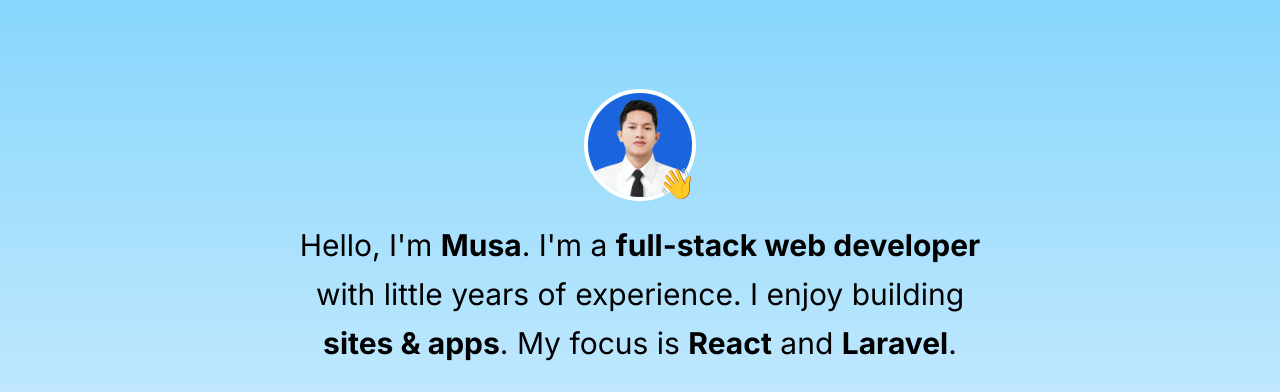
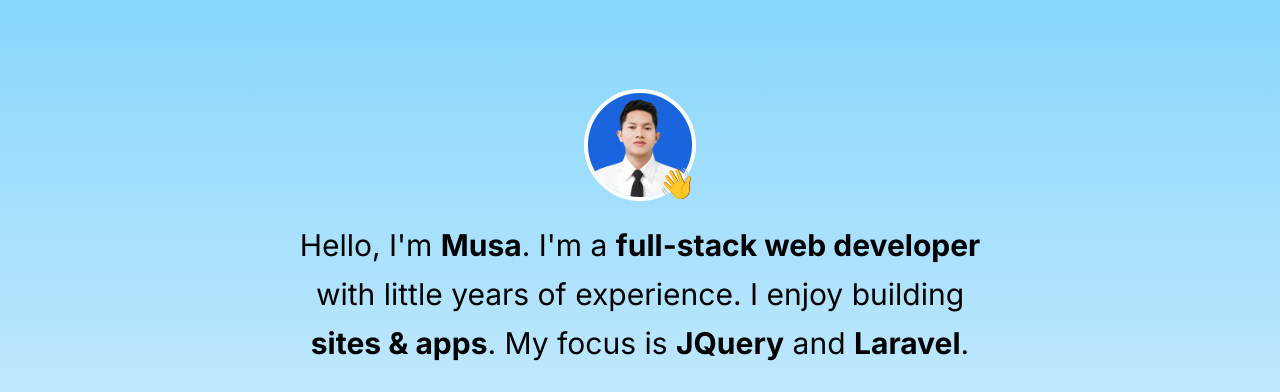
Before and after one commit to musaalfian/myportfolio, a website: page public/index.html in a window 1280 px wide. Shown: the part 71-463 px from the top of the page. Drawn offline with nearby package versions, Linux system fonts and the light colour scheme.

Commit message:
refactor: text description on about

```diff
--- a/public/index.html
+++ b/public/index.html
@@ -142,7 +142,8 @@
           Hello, I'm <span class="font-bold dark:text-white">Musa</span>. I'm a
           <span class="font-bold dark:text-white">full-stack web developer</span> with little years of experience. I
           enjoy building <span class="font-bold dark:text-white">sites & apps</span>. My focus is
-          <span class="font-bold">React</span> and <span class="font-bold dark:text-white">Laravel</span>.
+          <span class="font-bold dark:text-white">JQuery</span> and
+          <span class="font-bold dark:text-white">Laravel</span>.
         </h1>
         <div class="mt-5 md:mt-7 flex flex-wrap gap-3 justify-center">
           <button
```
